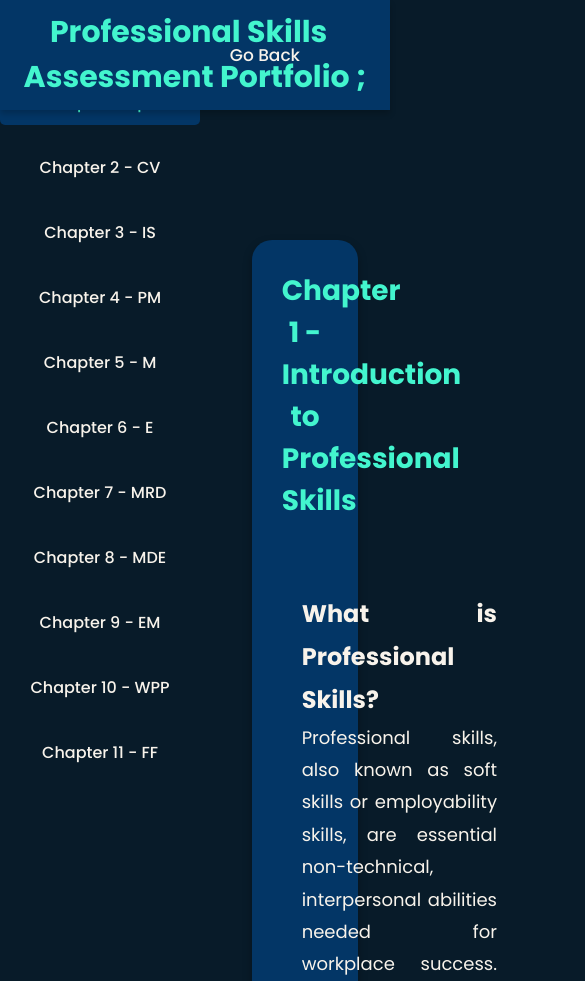
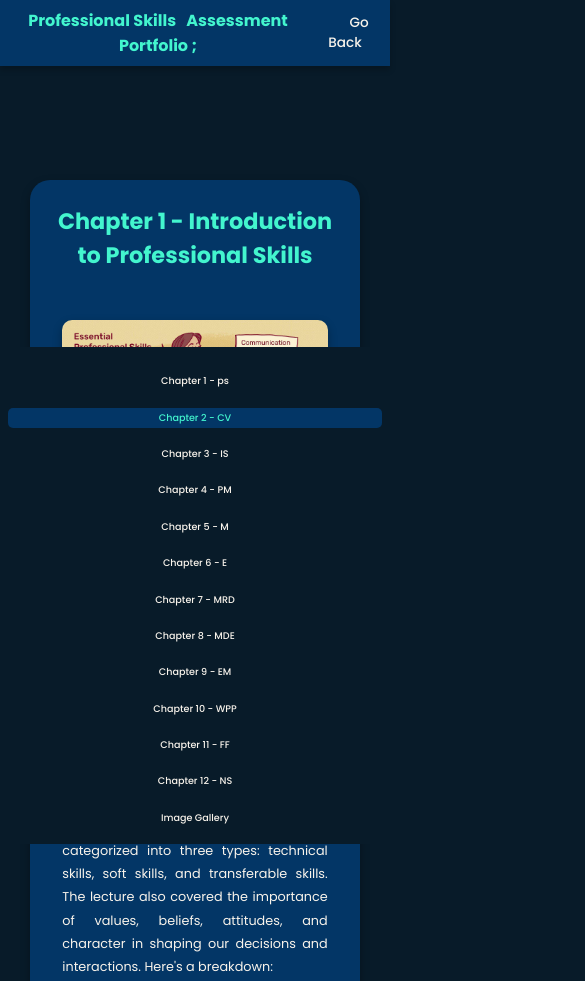
Before and after one commit to NIFFZY-GIT/MyPortfolio, a plain HTML site: page ps.html in a window 390 px wide. Shown: the top 981 px of the page, 585 px wide, since content can reach past the window. Drawn offline with nearby package versions, Linux system fonts and the light colour scheme.

Commit message:
mobile responsive

```diff
--- a/styles.css
+++ b/styles.css
@@ -411,3 +411,129 @@ section.gallery {
     background-color: var(--main-color);
     transform: scale(1.1); /* Slight zoom effect */
   }
+
+  @media (max-width: 768px) {
+    /* General adjustments for smaller screens */
+    html {
+        font-size: 50%; /* Scale down base font size */
+    }
+
+    .header {
+        width: 100%;
+        height: auto; /* Adjust height for mobile */
+        position: fixed;
+        bottom: 0;
+        top: auto; /* Move header to the bottom */
+        flex-direction: row; /* Arrange items horizontally */
+        justify-content: space-around; /* Space items evenly */
+        padding: 1rem;
+    }
+
+    .sticky-header {
+        position: fixed;
+        width: 100%;
+        padding: 1rem;
+        flex-direction: row;
+        justify-content: space-between;
+    }
+
+    .logo {
+        font-size: 2.5rem; /* Adjust logo size */
+    }
+
+    .home {
+        position: static;
+        transform: none; /* Remove centering */
+        margin-left: 0; /* Remove extra spacing */
+        text-align: center;
+    }
+
+    .navbar {
+        flex-direction: row; /* Arrange items in a row */
+        overflow-x: auto; /* Enable horizontal scrolling */
+        margin-top: 1rem;
+        padding: 0;
+        width: 100%;
+        max-height: none; /* Remove height limit */
+    }
+
+    .navbar::-webkit-scrollbar {
+        height: 5px; /* Adjust scrollbar height for horizontal scroll */
+    }
+
+    .navbar a {
+        font-size: 1.4rem;
+        padding: 0.5rem 1rem;
+    }
+
+    .main-content {
+        margin-left: 0; /* Remove sidebar spacing */
+        margin-top: 12rem; /* Add space for fixed header */
+        padding: 1.5rem; /* Adjust padding for smaller screens */
+    }
+
+    section {
+        padding: 8rem 5%; /* Reduce padding */
+    }
+
+    .content-row {
+        flex-direction: column; /* Stack content vertically */
+    }
+
+    .content-row .image,
+    .content-row .para {
+        order: 0; /* Reset ordering */
+        flex: none;
+        width: 100%; /* Full width */
+        padding: 1rem; /* Adjust padding */
+    }
+
+    .gallery-grid {
+        grid-template-columns: repeat(2, 1fr); /* Reduce to 2 columns */
+    }
+
+    .gallery-item {
+        margin: 0.5rem; /* Add spacing between items */
+    }
+
+    #toTopBtn {
+        width: 40px; /* Reduce size */
+        height: 40px;
+        font-size: 20px;
+    }
+}
+
+@media (max-width: 480px) {
+    /* Further adjustments for extra-small screens */
+    .logo {
+        font-size: 2rem; /* Smaller logo size */
+    }
+
+    .navbar {
+        flex-direction: column; /* Stack navbar links */
+        align-items: center;
+    }
+
+    .navbar a {
+        font-size: 1.2rem;
+        padding: 0.4rem 0.8rem;
+    }
+
+    .main-content h1 {
+        font-size: 2.5rem;
+    }
+
+    .main-content p {
+        font-size: 1.6rem;
+    }
+
+    .gallery-grid {
+        grid-template-columns: 1fr; /* Single column layout */
+    }
+
+    #toTopBtn {
+        width: 35px; /* Smaller size */
+        height: 35px;
+        font-size: 18px;
+    }
+}
```
